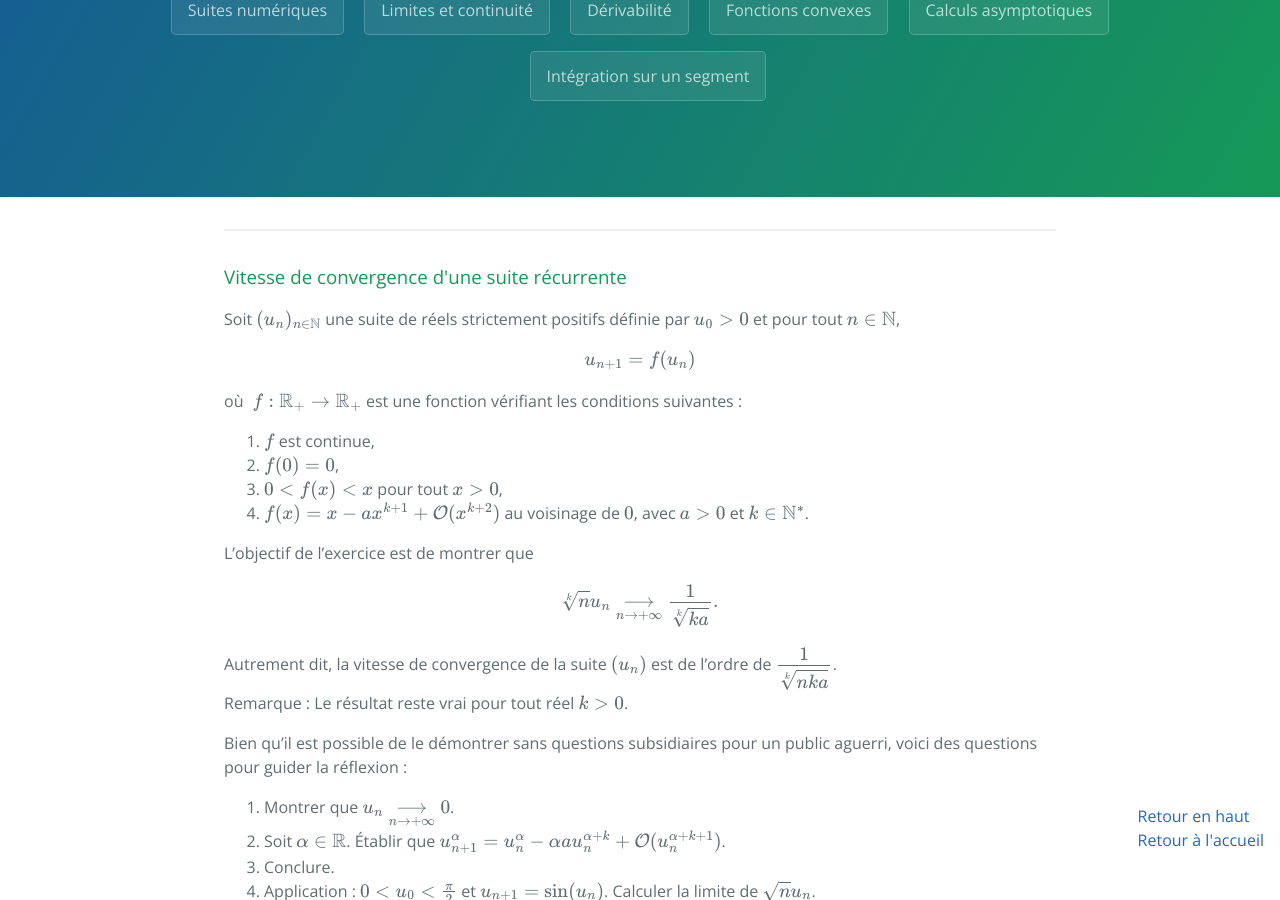
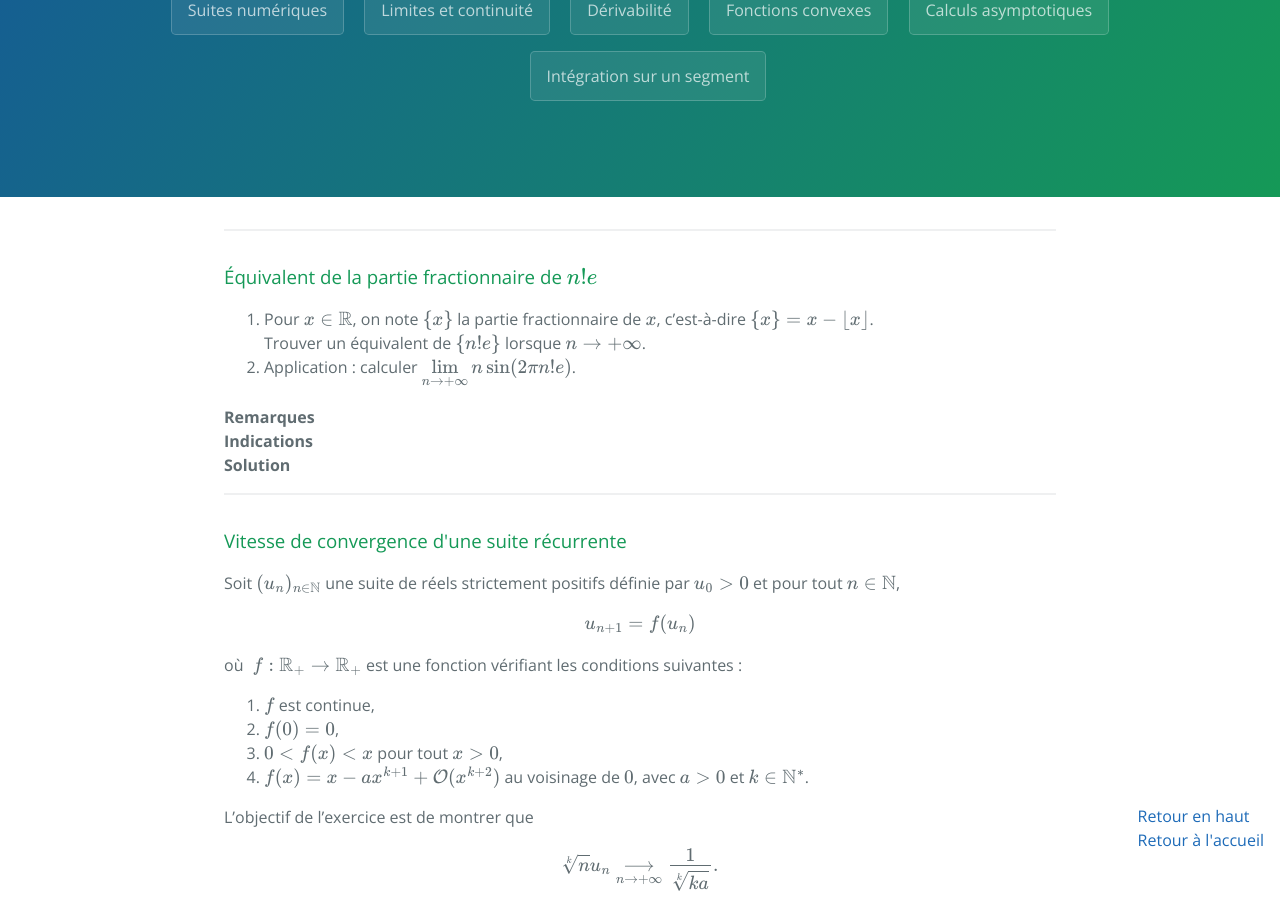
Before and after one commit to WingVee/wingvee.github.io, a Jekyll site: the page built from _pages/calculs-asymptotiques.md, in a window 1280 px wide and 900 px high, scrolled down 337 px. Built offline with Jekyll 4.4.1, drawn with Linux system fonts in a browser that asks for light colours; formulas are drawn with MathJax 3; the repository's description, which GitHub fills in, is left out.

Commit message:
calculs-asymptotiques#equivalent-partie-fractionnaire-n-e

```diff
--- a/_pages/calculs-asymptotiques.md
+++ b/_pages/calculs-asymptotiques.md
@@ -3,6 +3,55 @@ layout: default
 title: Calculs asymptotiques
 permalink: calculs-asymptotiques
 ---
+
+---
+
+<h3 id="equivalent-partie-fractionnaire-n-e">
+  <a href="#equivalent-partie-fractionnaire-n-e" class="header">
+  Équivalent de la partie fractionnaire de $n!e$</a>
+</h3>
+
+1. Pour $x\in\mathbb{R}$, on note $\\{x\\}$ la partie fractionnaire de $x$, c'est-à-dire $\\{x\\} = x - \lfloor x\rfloor$.<br>
+Trouver un équivalent de $\\{n!e\\}$ lorsque $n\to+\infty$.
+2. Application : calculer $\displaystyle\lim_{n\to+\infty} n\sin(2\pi n!e)$.
+
+<details>
+  <summary><b>Remarques</b></summary>
+    La question 1 de cet exercice semblerait avoir été donné à l'oral PC X-ESPCI 2022 (voir <a href="https://beos.prepas.org/sujet.php?id=6933" target="_blank">BEOS 6933</a>).
+</details>
+
+<details>
+  <summary><b>Indications</b></summary>
+    Montrer que
+    $$\{n!e\} = \left\{\sum_{k=1}^{+\infty}\frac{1}{(n+1)(n+2)\cdots(n+k)}\right\}.$$
+    Puis, encadrer la somme par deux termes équivalents.
+</details>
+
+<details>
+  <summary><b>Solution</b></summary>
+    <ol>
+      <li>
+        En utilisant le fait que $\{x+k\} = \{x\}$ pour tout $x\in\mathbb{R}$ et $k\in\mathbb{Z}$, on a
+        $$\begin{align*}
+        \{n!e\} &= \left\{n!\sum_{k=0}^{+\infty}\frac{1}{k!}\right\}\\
+        &= \left\{\frac{n!}{0!} + \frac{n!}{1!} + \frac{n!}{2!} + \cdots + \frac{n!}{n!} + \frac{n!}{(n+1)!} + \frac{n!}{(n+2)!} + \cdots\right\}\\
+        &= \left\{\frac{n!}{(n+1)!} + \frac{n!}{(n+2)!} + \cdots\right\}\\
+        &= \left\{\frac{1}{n+1} + \frac{1}{(n+1)(n+2)} + \cdots\right\}\\
+        &= \left\{\sum_{k=1}^{+\infty}\frac{1}{(n+1)(n+2)\cdots(n+k)}\right\}.
+        \end{align*}$$
+        On remarque que
+        $$\frac{1}{n+1} \leq \sum_{k=1}^{+\infty}\frac{1}{(n+1)(n+2)\cdots(n+k)} \leq \sum_{k=1}^{+\infty}\frac{1}{(n+1)^{k}} = \frac{1}{n}.$$
+        Donc, $\displaystyle\frac{1}{n+1} \leq \{n!e\} \leq \frac{1}{n}$, d'où
+        $$\{n!e\} \sim \frac1n.$$
+
+      </li>
+      <li>
+        En remarquant que pour tout $x\in\mathbb{R}$, on a $\sin(2\pi x) = \sin(2\pi(\{x\} + \lfloor x\rfloor)) = \sin(2\pi\{x\})$, et que $\sin(x)\sim x$ lorsque $x\to 0$, on a
+        $$n\sin(2\pi n!e) = n\sin(2\pi\{n!e\}) \sim n\cdot 2\pi\{n!e\} \sim n\cdot 2\pi\frac1n = 2\pi.$$
+        Donc $\displaystyle\lim_{n\to+\infty} n\sin(2\pi n!e) = 2\pi$.
+      </li>
+    </ol>
+</details>
 
 ---
 
```
Also changed, not shown: _pages/historique.md (+4 -0 lines), _pages/oraux.md (+9 -0 lines).
